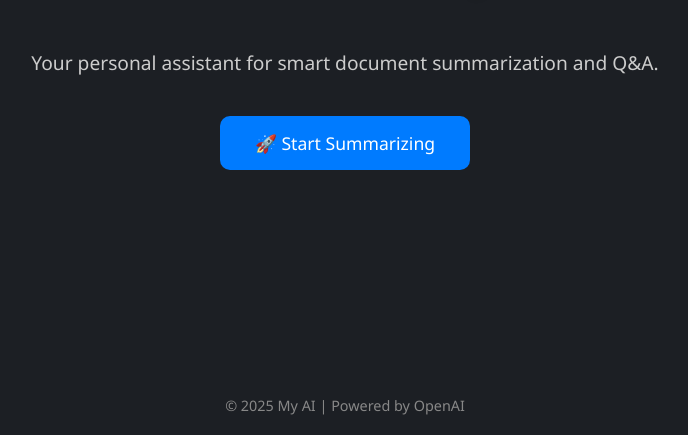
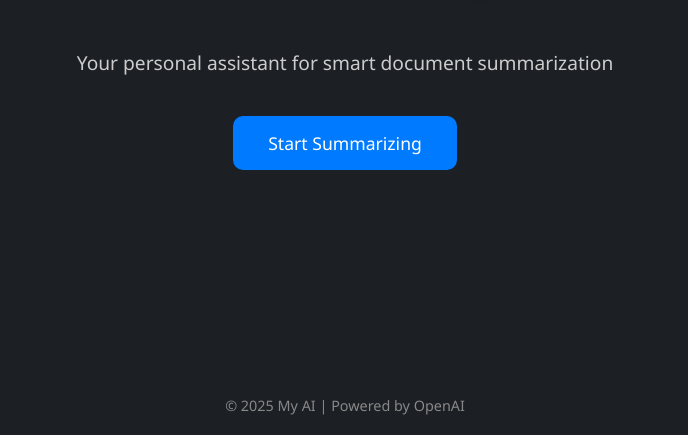
Before and after one commit to Ariel-2024/Document-Summarizer, a plain HTML site: page welcome.html in a window 1280 px wide. Shown: the part 365-800 px from the top of the page, without its empty margins (295-983 px from the left). Drawn offline with Linux system fonts and the light colour scheme.

Commit message:
Describe the change that was made

```diff
--- a/Template/welcome.html
+++ b/welcome.html
@@ -55,10 +55,10 @@
 <body>
 
   <h1>Welcome to My AI</h1>
-  <p>Your personal assistant for smart document summarization and Q&A.</p>
+  <p>Your personal assistant for smart document summarization </p>
 
   <!-- Link to your summarizer page -->
-  <a href="summarizer.html">🚀 Start Summarizing</a>
+  <a href="index.html"> Start Summarizing</a>
 
   <footer>© 2025 My AI | Powered by OpenAI</footer>
 
```
